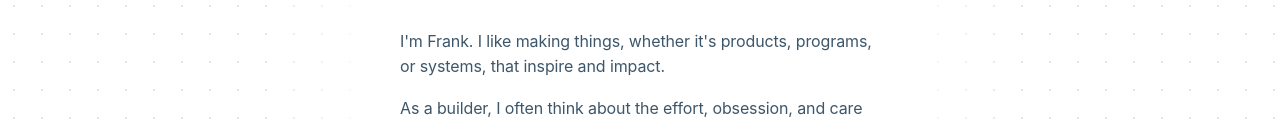
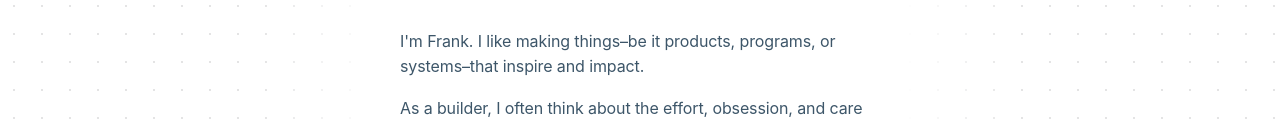
Before and after one commit to frankhme/portfolio, a plain HTML site: page index.html in a window 1280 px wide. Shown: the part 344-469 px from the top of the page. Drawn offline with Linux system fonts and the light colour scheme; a web font is replaced by a local one.

Commit message:
index.html

```diff
--- a/index.html
+++ b/index.html
@@ -705,7 +705,7 @@
     <p class="hed">Thanks for stopping&nbsp;by.</p>
 
     <div class="prose" id="bio">
-      <p>I'm Frank. I like making things, whether it's products, programs, or systems, that inspire and impact.</p>
+      <p>I'm Frank. I like making things–be it products, programs, or systems–that inspire and impact.</p>
       <p>As a builder, I often think about the effort, obsession, and care that goes into creating the simplest, most intuitive outcomes. My work aims to embody <a href="https://en.wikipedia.org/wiki/Law_of_conservation_of_complexity" target="_blank" rel="noopener">that principle</a>.</p>
       <p>I'm based in Toronto, studied business at Ivey, and currently work on renewals at <a href="https://theguarantors.com" target="_blank" rel="noopener">TheGuarantors</a>. Elsewhere, I’m a big fan of <a href="https://unsplash.com/@frankhme" target="_blank" rel="noopener">photography</a>, design, and indie media.</p>
     </div>
```
